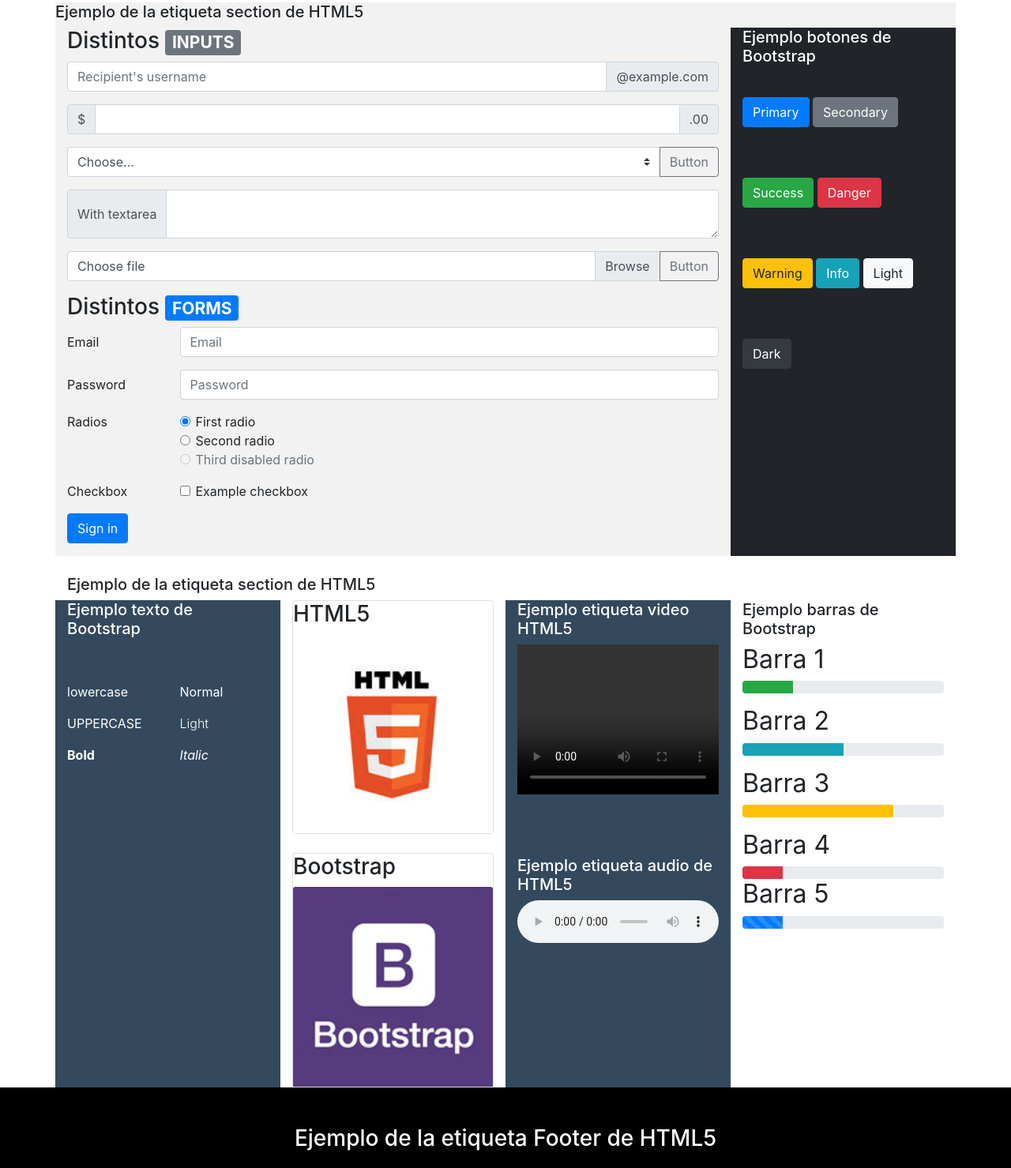
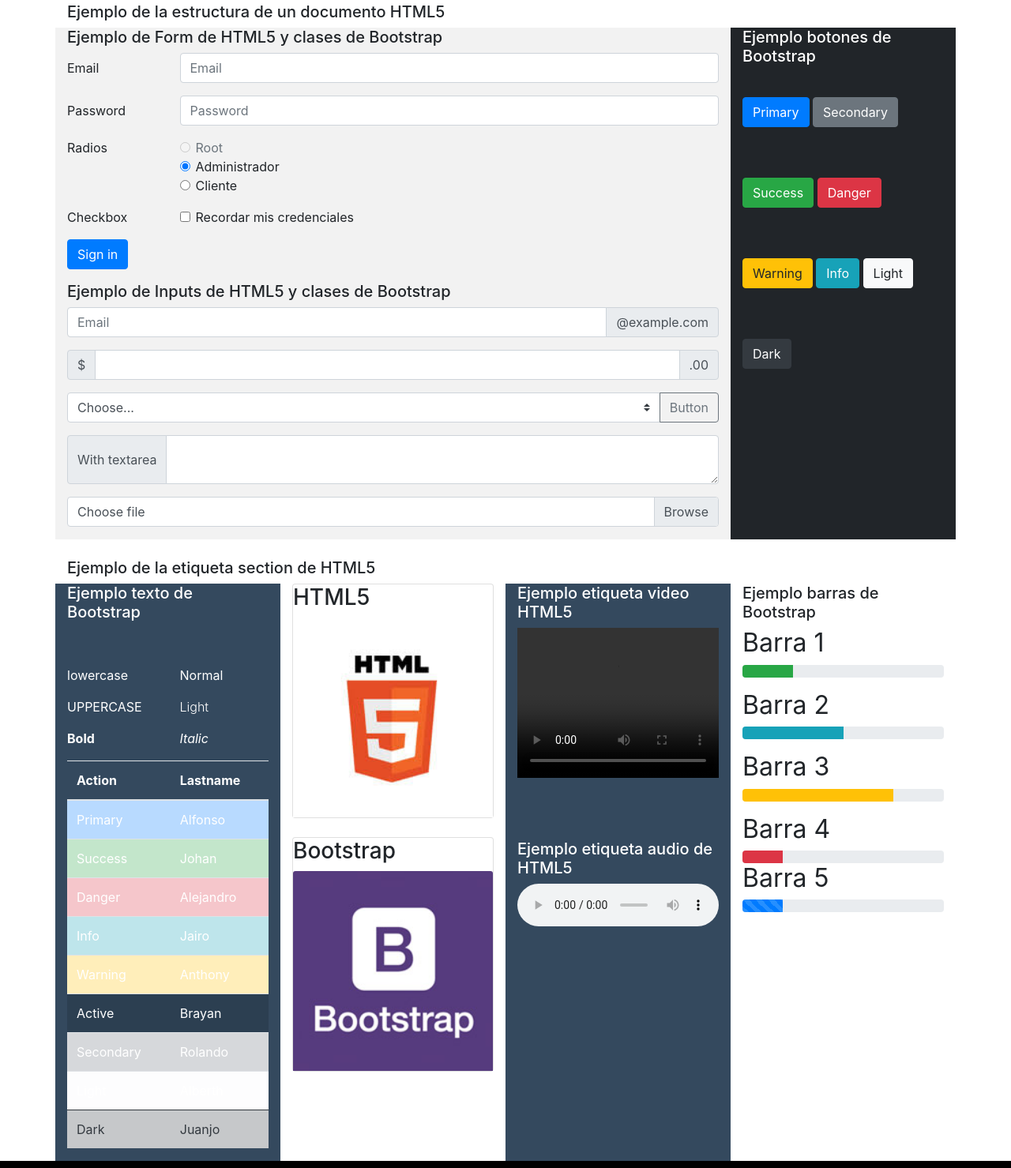
Before and after one commit to JEstiben/Ejemplo-HTML5-Bootstrap, a plain HTML site: page Ejemplo HTML5 & Bootstrap/index.html in a window 1280 px wide. Shown: the part 821-2300 px from the top of the page at 79% size. Drawn offline with nearby package versions, Linux system fonts and the light colour scheme; grey boxes are pictures that could not be loaded.

Commit message:
Update index.html

```diff
--- a/Ejemplo HTML5 & Bootstrap/index.html
+++ b/Ejemplo HTML5 & Bootstrap/index.html
@@ -9,6 +9,7 @@
         <script src="https://ajax.googleapis.com/ajax/libs/jquery/3.3.1/jquery.min.js"></script>
         <script src="https://cdnjs.cloudflare.com/ajax/libs/popper.js/1.14.0/umd/popper.min.js"></script>
         <script src="./js/barProgress.js"></script>
+		<script src="./js/actionForms.js"></script>
         <script src="https://maxcdn.bootstrapcdn.com/bootstrap/4.1.0/js/bootstrap.min.js"></script>
     </head>
     <body>
@@ -88,58 +89,10 @@
 	            </div>
 	        </section>
 	        </br>
+			<h5>Ejemplo de la estructura de un documento HTML5</h5>
             <section id="section1" class="main row">
-            	<h5>Ejemplo de la etiqueta section de HTML5</h5>
                 <article class="col-xs-12  col-sm-8 col-md-9 col-lg-9">
-
-                    <h3>Distintos <span class="badge badge-secondary"> INPUTS</span></h3>
-
-                    <div class="input-group mb-3">
-                        <input type="text" class="form-control" placeholder="Recipient's username" aria-label="Recipient's username" aria-describedby="basic-addon2">
-                        <div class="input-group-append">
-                            <span class="input-group-text" id="basic-addon2">@example.com</span>
-                        </div>
-                    </div>
-
-                    <div class="input-group mb-3">
-                        <div class="input-group-prepend">
-                            <span class="input-group-text">$</span>
-                        </div>
-                        <input type="text" class="form-control" aria-label="Amount (to the nearest dollar)">
-                        <div class="input-group-append">
-                            <span class="input-group-text">.00</span>
-                        </div>
-                    </div>
-
-                    <div class="input-group mb-3">
-                        <select class="custom-select" id="inputGroupSelect04">
-                            <option selected>Choose...</option>
-                            <option value="1">One</option>
-                            <option value="2">Two</option>
-                            <option value="3">Three</option>
-                        </select>
-                        <div class="input-group-append">
-                            <button class="btn btn-outline-secondary" type="button">Button</button>
-                        </div>
-                    </div>
-
-                    <div class="input-group mb-3">
-                        <div class="input-group-prepend">
-                            <span class="input-group-text">With textarea</span>
-                        </div>
-                        <textarea class="form-control" aria-label="With textarea"></textarea>
-                    </div>
-
-                    <div class="input-group mb-3">
-                        <div class="custom-file">
-                            <input type="file" class="custom-file-input" id="inputGroupFile04">
-                            <label class="custom-file-label" for="inputGroupFile04">Choose file</label>
-                        </div>
-                        <div class="input-group-append">
-                            <button class="btn btn-outline-secondary" type="button">Button</button>
-                        </div>
-                    </div>
-                    <h3>Distintos <span class="badge badge-primary"> FORMS</span></h3>
+					<h5>Ejemplo de Form de HTML5 y clases de Bootstrap</h5>
                     <form>
                         <div class="form-group row">
                             <label for="inputEmail3" class="col-sm-2 col-form-label">Email</label>
@@ -157,22 +110,22 @@
                             <div class="row">
                                 <legend class="col-form-label col-sm-2 pt-0">Radios</legend>
                                 <div class="col-sm-10">
-                                    <div class="form-check">
-                                        <input class="form-check-input" type="radio" name="gridRadios" id="gridRadios1" value="option1" checked>
+                                    <div class="form-check disabled">
+                                        <input class="form-check-input" type="radio" name="gridRadios" id="gridRadios1" value="option1" disabled>
                                         <label class="form-check-label" for="gridRadios1">
-                                            First radio
+                                            Root
                                         </label>
                                     </div>
                                     <div class="form-check">
-                                        <input class="form-check-input" type="radio" name="gridRadios" id="gridRadios2" value="option2">
+                                        <input class="form-check-input" type="radio" name="gridRadios" id="gridRadios2" value="option2" checked>
                                         <label class="form-check-label" for="gridRadios2">
-                                            Second radio
+                                            Administrador
                                         </label>
                                     </div>
-                                    <div class="form-check disabled">
-                                        <input class="form-check-input" type="radio" name="gridRadios" id="gridRadios3" value="option3" disabled>
+                                    <div class="form-check">
+                                        <input class="form-check-input" type="radio" name="gridRadios" id="gridRadios3" value="option3">
                                         <label class="form-check-label" for="gridRadios3">
-                                            Third disabled radio
+                                            Cliente
                                         </label>
                                     </div>
                                 </div>
@@ -184,7 +137,7 @@
                                 <div class="form-check">
                                     <input class="form-check-input" type="checkbox" id="gridCheck1">
                                     <label class="form-check-label" for="gridCheck1">
-                                        Example checkbox
+                                        Recordar mis credenciales
                                     </label>
                                 </div>
                             </div>
@@ -195,6 +148,49 @@
                             </div>
                         </div>
                     </form>
+					<h5>Ejemplo de Inputs de HTML5 y clases de Bootstrap</h5>
+					<div class="input-group mb-3">
+						<input id="email" name="email" type="text" class="form-control" placeholder="Email" aria-label="Recipient's username" aria-describedby="basic-addon2">
+						<div class="input-group-append">
+							<span class="input-group-text" id="basic-addon2">@example.com</span>
+						</div>
+					</div>
+
+					<div class="input-group mb-3">
+						<div class="input-group-prepend">
+							<span class="input-group-text">$</span>
+						</div>
+						<input type="number" class="form-control" aria-label="Amount (to the nearest dollar)">
+						<div class="input-group-append">
+							<span class="input-group-text">.00</span>
+						</div>
+					</div>
+
+					<div class="input-group mb-3">
+						<select class="custom-select" id="inputGroupSelect04">
+							<option selected>Choose...</option>
+							<option value="1">One</option>
+							<option value="2">Two</option>
+							<option value="3">Three</option>
+						</select>
+						<div class="input-group-append">
+							<button class="btn btn-outline-secondary" onClick="MostrarSeleccion();" type="button">Button</button>
+						</div>
+					</div>
+
+					<div class="input-group mb-3">
+						<div class="input-group-prepend">
+							<span class="input-group-text">With textarea</span>
+						</div>
+						<textarea class="form-control" aria-label="With textarea"></textarea>
+					</div>
+
+					<div class="input-group mb-3">
+						<div class="custom-file">
+							<input type="file" class="custom-file-input" id="inputGroupFile04">
+							<label class="custom-file-label" for="inputGroupFile04">Choose file</label>
+						</div>
+					</div>
                 </article>
                 <aside class="col-xs-12 col-sm-4 col-md-3 col-lg-3">
                 	<h5>Ejemplo botones de Bootstrap</h5>
@@ -228,7 +224,54 @@
 	                            <p class="font-italic">Italic</p>
 	                        </div>
 	                    </div>
+                         <table class="table">
+                        <thead>
+                          <tr>
+                            <th>Action</th>
+                            <th>Lastname</th>
+                          </tr>
+                        </thead>
+                        <tbody>
+                          <tr class="table-primary">
+                            <td>Primary</td>
+                            <td>Alfonso</td>
+                          </tr>
+                          <tr class="table-success">
+                            <td>Success</td>
+                            <td>Johan</td>
+                          </tr>
+                          <tr class="table-danger">
+                            <td>Danger</td>
+                            <td>Alejandro</td>
+                          </tr>
+                          <tr class="table-info">
+                            <td>Info</td>
+                            <td>Jairo</td>
+                          </tr>
+                          <tr class="table-warning">
+                            <td>Warning</td>
+                            <td>Anthony</td>
+                          </tr>
+                          <tr class="table-active">
+                            <td>Active</td>
+                            <td>Brayan</td>
+                          </tr>
+                          <tr class="table-secondary">
+                            <td>Secondary</td>
+                            <td>Rolando</td>
+                          </tr>
+                          <tr class="table-light">
+                            <td>Light</td>
+                            <td>Alberth</td>
+                          </tr>
+                          <tr class="table-dark text-dark">
+                            <td>Dark</td>
+                            <td>Juanjo</td>
+                          </tr>
+                        </tbody>
+                      </table>
 	                </div>
+
 	                <div class="col-xs-12 col-sm-6 col-md-3">
 	                    <div class="card">
 	                    	<h3>HTML5</h3>
```
